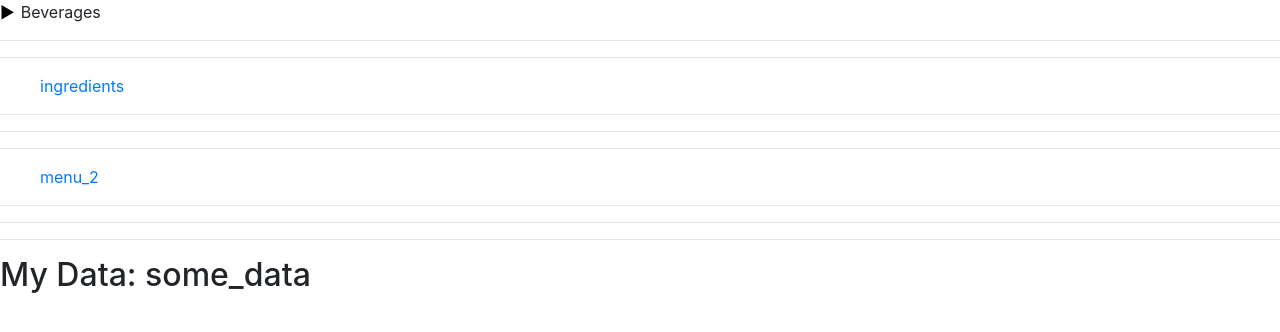
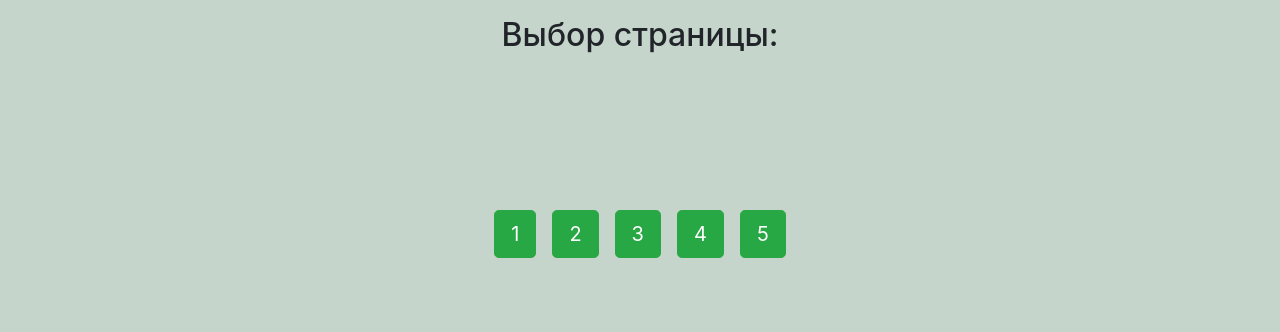
Before and after one commit to moipo/test_assignment_2, a Django app: page / in a window 1280 px wide. Shown: the top 332 px of the page. Run offline with Django 4.2, Linux system fonts and the light colour scheme; data comes from the database, SQL or seed files in the repository.

Commit message:
basic frontend version is ready

```diff
--- a/project/app/urls.py
+++ b/project/app/urls.py
@@ -2,6 +2,10 @@ from django.urls import path
 from .views import *
 
 urlpatterns = [
-    path('', Main.main, name = 'main'),
-    path('page/<int:page_num>', Main.page, name = 'page'),
+    path('', Main.homepage, name = 'homepage'),
+    path('page_1', Main.page, name = 'page_1'),
+    path('page_2', Main.page, name = 'page_2'),
+    path('page_3', Main.page, name = 'page_3'),
+    path('page_4', Main.page, name = 'page_4'),
+    path('page_5', Main.page, name = 'page_5'),
 ]
--- a/project/app/views.py
+++ b/project/app/views.py
@@ -3,11 +3,12 @@ from .models import *
 # Create your views here.
 
 class Main:
-    def main(request):
-        ctx = {}
-        return render(request,'main.html',ctx)
+    def homepage(request):
+        return render(request,'homepage.html')
 
-    def page(request, page_num=1):
+
+
+    def page(request):
 
         new_active_item_id = request.GET.get("new_active_item_id")
         new_disabled_item_id = request.GET.get("new_disabled_item_id")
@@ -40,4 +41,6 @@ class Main:
             "unfolded_items":unfolded_items,
             "unfolded_items_id":unfolded_items_id,
             }
-        return render(request,'main.html',ctx)
+
+        page_num = int(request.path[-1])
+        return render(request,f'pages/page_{page_num}.html',ctx)
--- /dev/null
+++ b/project/templates/homepage.html
@@ -0,0 +1,54 @@
+<!DOCTYPE html>
+<html lang="en" dir="ltr">
+  <head>
+    <meta charset="utf-8">
+    <title>Выбор страницы</title>
+    <link rel="stylesheet" href="https://cdn.jsdelivr.net/npm/bootstrap@4.3.1/dist/css/bootstrap.min.css" integrity="sha384-ggOyR0iXCbMQv3Xipma34MD+dH/1fQ784/j6cY/iJTQUOhcWr7x9JvoRxT2MZw1T" crossorigin="anonymous">
+  </head>
+  <body>
+
+    <div class="d-flex p-2 bd-highlight justify-content-center">
+      <div class="d-flex flex-row bd-highlight mb-3">
+        <div class="p-2 bd-highlight">
+          <h2 class = "" href="#">Выбор страницы:</h2>
+        </div>
+      </div>
+    </div>
+
+  <div class="container" style = "margin-top:100px;">
+
+    <div class="d-flex p-2 bd-highlight justify-content-center">
+      <div class="d-flex flex-row bd-highlight mb-3">
+        <div class="p-2 bd-highlight">
+          <a class = "btn btn-success btn-lg" href="{% url 'page_1'%}">1</a>
+        </div>
+        <div class="p-2 bd-highlight">
+          <a class = "btn btn-success btn-lg" href="{% url 'page_2'%}">2</a>
+        </div>
+        <div class="p-2 bd-highlight">
+          <a class = "btn btn-success btn-lg" href="{% url 'page_3'%}">3</a>
+        </div>
+      </div>
+      <br>
+      <div class="d-flex flex-row bd-highlight">
+        <div class="p-2 bd-highlight">
+          <a class = "btn btn-success btn-lg" href="{% url 'page_4'%}">4</a>
+        </div>
+        <div class="p-2 bd-highlight">
+           <a class = "btn btn-success btn-lg" href="{% url 'page_5'%}">5</a>
+        </div>
+      </div>
+    </div>
+
+  </div>
+
+  </body>
+</html>
+
+
+<style >
+body{
+  background-color: #c5d5cb;
+}
+
+</style>
--- a/project/templates/include/menu_tag.html
+++ b/project/templates/include/menu_tag.html
@@ -2,9 +2,9 @@
   {%for mn in menues%}
   {%if mn.level_set.all|length%}
       {%if mn in unfolded_items%}
-    <li><a data-id = "{{mn.id}}" class = "level" href="?new_disabled_item_id={{mn.id}}">{{mn.title}}</a></li>
+    <li><a  class = "level" href="?new_disabled_item_id={{mn.id}}">{{mn.title}}</a></li>
       {%else%}
-    <li><a data-id = "{{mn.id}}" class = "level" href="?new_active_item_id={{mn.id}}">{{mn.title}}</a></li>
+    <li><a class = "level" href="?new_active_item_id={{mn.id}}">{{mn.title}}</a></li>
    {%endif%}
   {%else%}
     <li>{{mn.title}}</li>
--- a/project/templates/inclusion_tags/draw_menu.html
+++ b/project/templates/inclusion_tags/draw_menu.html
@@ -1,4 +1 @@
-
-<hr>
-  {% include "include/menu_tag.html"%}
-<hr>
+{% include "include/menu_tag.html"%}
--- a/project/templates/main.html
+++ b/project/templates/main.html
@@ -7,39 +7,16 @@
   <link rel="stylesheet" href="https://cdn.jsdelivr.net/npm/bootstrap@4.3.1/dist/css/bootstrap.min.css" integrity="sha384-ggOyR0iXCbMQv3Xipma34MD+dH/1fQ784/j6cY/iJTQUOhcWr7x9JvoRxT2MZw1T" crossorigin="anonymous">
   </head>
   <body>
-    <ul id="myUL">
-      <li><span class="caret">Beverages</span>
-        <ul class="nested">
-          <li>Water</li>
-          <li>Coffee</li>
-          <li><span class="caret">Tea</span>
-            <ul class="nested">
-              <li>Black Tea</li>
-              <li><span class="caret">Green Tea</span>
-                <ul class="nested">
-                  <li>Sencha</li>
-                  <li>Gyokuro</li>
-                  <li>Matcha</li>
-                  <li>Pi Lo Chun</li>
-                </ul>
-              </li>
-              <li>White Tea</li>
-            </ul>
-          </li>
-        </ul>
-      </li>
-    </ul>
 
-<hr>
-  {%draw_menu 'ingredients'%}
-<hr>
-  {%draw_menu 'menu_2'%}
-<hr>
+{%include 'include/pagination.html'%}
+{%block page_1%} {%endblock%}
+{%block page_2%} {%endblock%}
+{%block page_3%} {%endblock%}
+{%block page_4%} {%endblock%}
+{%block page_5%} {%endblock%}
 
-<hr>
-{% with myvar='some_data'%}
-  <h2> My Data: {{myvar}}</h2>
-{%endwith%}
+
+
 
 
 
@@ -48,47 +25,7 @@
 
 
 
-<style media="screen">
-/* Remove default bullets */
-ul, #myUL {
-list-style-type: none;
-}
 
-/* Remove margins and padding from the parent ul */
-#myUL {
-margin: 0;
-padding: 0;
-}
-
-/* Style the caret/arrow */
-.caret {
-cursor: pointer;
-user-select: none; /* Prevent text selection */
-}
-
-/* Create the caret/arrow with a unicode, and style it */
-.caret::before {
-content: "\25B6";
-color: black;
-display: inline-block;
-margin-right: 6px;
-}
-
-/* Rotate the caret/arrow icon when clicked on (using JavaScript) */
-.caret-down::before {
-transform: rotate(90deg);
-}
-
-/* Hide the nested list */
-.nested {
-display: none;
-}
-
-/* Show the nested list when the user clicks on the caret/arrow (with JavaScript) */
-.active {
-display: block;
-}
-</style>
 
 
 <script defer>
@@ -106,16 +43,8 @@ display: block;
 
 </script>
 
-
-
-<script type="text/javascript">
-var toggler = document.getElementsByClassName("caret");
-var i;
-
-for (i = 0; i < toggler.length; i++) {
-  toggler[i].addEventListener("click", function() {
-    this.parentElement.querySelector(".nested").classList.toggle("active");
-    this.classList.toggle("caret-down");
-  });
+<style media="screen">
+body{
+  background-color: #c5d5cb;
 }
-</script>
+</style>
```
Also changed, not shown: project/app/templatetags/levels_tags.py (+0 -7 lines), project/templates/include/pagination.html (added, +7 -0 lines), project/templates/pages/page_1.html (added, +10 -0 lines), project/templates/pages/page_2.html (added, +9 -0 lines), project/templates/pages/page_3.html (added, +12 -0 lines), project/templates/pages/page_4.html (added, +9 -0 lines), project/templates/pages/page_5.html (added, +9 -0 lines).
